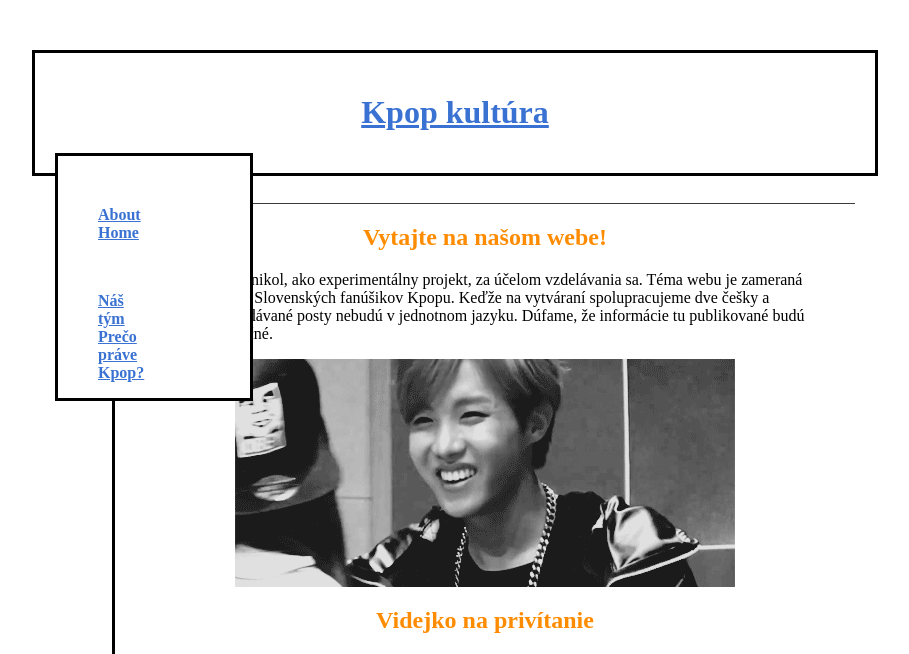
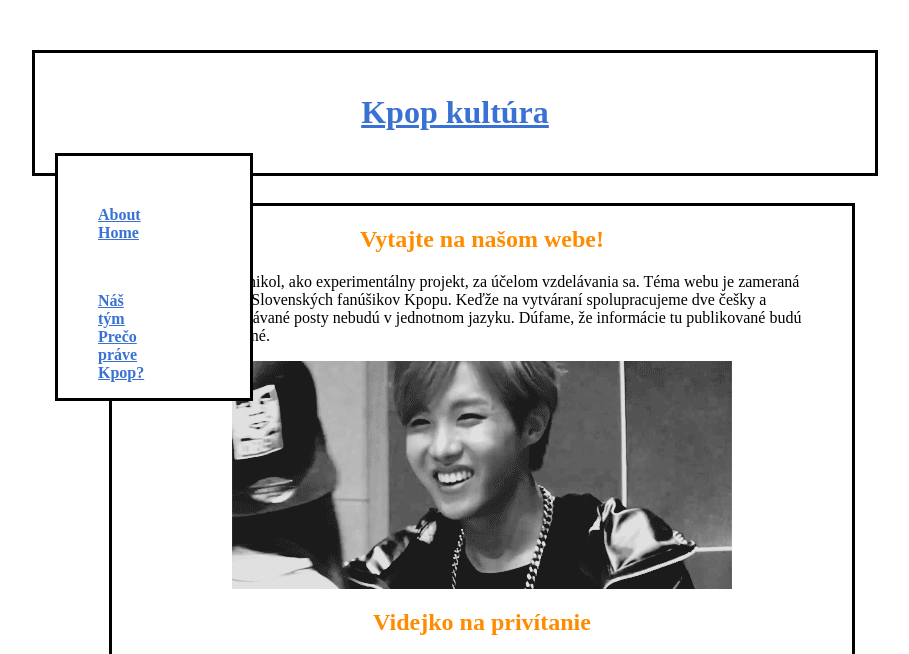
Before and after one commit to yana3/learn-jekyll, a Jekyll site: the page built from index.md, in a window 1280 px wide. Shown: the top 654 px of the page, without its empty margins (185-1094 px from the left). Built offline with Jekyll 4.4.1, drawn with Linux system fonts in a browser that asks for light colours; grey boxes are pictures that could not be loaded.

Commit message:
snaha o naštartovanie zmien

```diff
--- a/css/style.css
+++ b/css/style.css
@@ -13,9 +13,7 @@
 .content {
 	float: right;
 	width: 80%;
-	border-left: solid;
-	border-top: 1px solid rgb(60,60,60);
-	border-bottom: 1px solid rgb(60,60,60);
+	border: solid;
 	margin-top: 50px;
 	padding-left: 50px;
 	padding-right: 50px;
```
